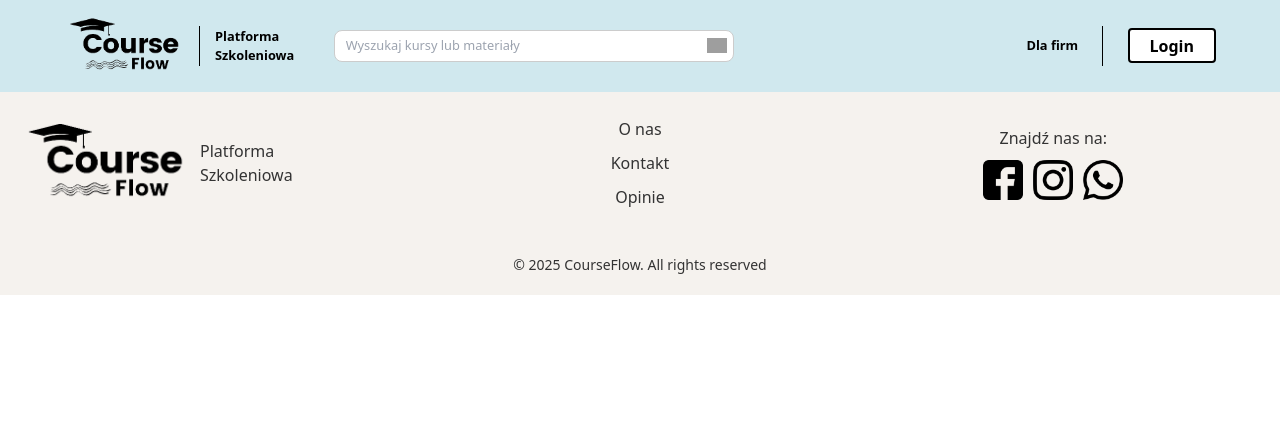
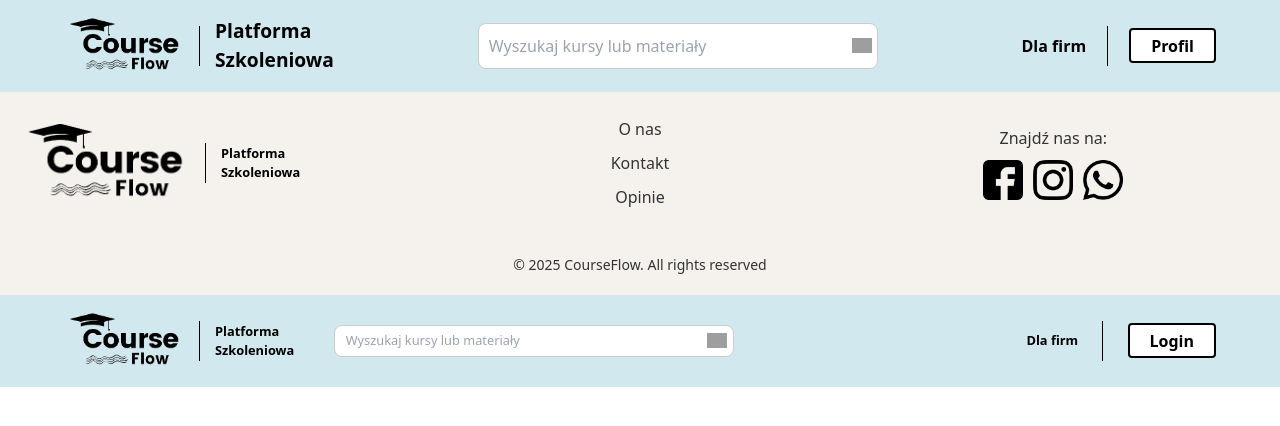
Before and after one commit to Lubiecie2/CourseFlow, a Nuxt app: page / in a window 1280 px wide. Shown: the top 426 px of the page. Built offline with nearby package versions, Linux system fonts and the light colour scheme; grey boxes are pictures that could not be loaded.

Commit message:
Dodanie do strony z logowaniem i rejestracja wysyłania zapytań do backendu

```diff
--- a/components/foter.vue
+++ b/components/foter.vue
@@ -7,7 +7,8 @@
             src="../public/images/Logo.png"
             alt="Logo"
           />
-          <a class="footer-brand">Platforma <br />Szkoleniowa</a>
+          <span class="break-line" />
+          <span class="platform-name">Platforma<br />Szkoleniowa</span>
         </div>
 
         <div class="footer-link">
@@ -74,6 +75,20 @@
   padding: 20px;
   width: 100%;
   box-sizing: border-box;
+}
+
+.break-line {
+  width: 1px;
+  height: 5vh;
+  background-color: black;
+  border: none;
+  margin: 0 5px;
+}
+
+.platform-name {
+  font-weight: bold;
+  font-size: 1vw;
+  margin-left: 10px;
 }
 
 .footer-block {
--- a/components/loggedUserNavbar.vue
+++ b/components/loggedUserNavbar.vue
@@ -1,44 +1,189 @@
 <template>
   <div>
     <div class="navbar">
-      <div class="nav-logo">
+      <div class="nav-left">
         <img
-          src=""
+          src="../public/images/Logo.png"
           alt="Logo"
+          class="logo"
         />
-        <a
-          >Platforma <br />
-          Szkoleniowa</a
-        >
+        <span class="break-line" />
+        <span class="platform-name">Platforma<br />Szkoleniowa</span>
       </div>
+
       <div class="nav-search">
-        <a>Search</a>
+        <input
+          type="text"
+          class="search-bar"
+          placeholder="Wyszukaj kursy lub materiały"
+        />
+        <button class="search-button">
+          <img
+            src="../public/images/loop.png"
+            alt="Szukaj"
+            class="search-icon"
+          />
+        </button>
       </div>
-      <div class="button-container">
-        <a>Dla firm</a>
-        <a>Profil</a>
+
+      <div class="nav-right">
+        <a href="#">Dla firm</a>
+        <hr class="break-line" />
+        <button class="login-button">Profil</button>
       </div>
+
+      <button
+        class="hamburger"
+        @click="toggleMenu"
+      >
+        &#9776;
+      </button>
+    </div>
+
+    <div
+      v-if="menuOpen"
+      class="mobile-menu"
+    >
+      <a href="#">Dla firm</a>
+      <button class="login-button">Profil</button>
     </div>
   </div>
 </template>
 
+<script>
+export default {
+  data() {
+    return {
+      menuOpen: false,
+    };
+  },
+  methods: {
+    toggleMenu() {
+      this.menuOpen = !this.menuOpen;
+    },
+  },
+};
+</script>
+
 <style scoped>
 .navbar {
-  height: 100px;
+  background-color: rgb(208, 232, 238);
   width: 100%;
-  background-color: aqua;
+  padding: 15px 5%;
   display: flex;
+  align-items: center;
   justify-content: space-between;
+  box-sizing: border-box;
+  flex-wrap: wrap;
+  position: relative;
 }
-.nav-logo {
+
+.nav-left {
   display: flex;
-  justify-content: center;
-  margin-left: 10vh;
+  align-items: center;
 }
+
+.logo {
+  width: 120px;
+  height: auto;
+  margin-right: 10px;
+}
+
+.break-line {
+  width: 1px;
+  height: 5vh;
+  background-color: black;
+  border: none;
+  margin: 0 5px;
+}
+
+.platform-name {
+  font-weight: bold;
+  font-size: 1.2rem;
+  margin-left: 10px;
+}
+
 .nav-search {
-  margin-right: 20%;
+  display: flex;
+  align-items: center;
+  flex: 1;
+  max-width: 400px;
+  background: white;
+  padding: 5px;
+  border-radius: 8px;
+  border: 1px solid #ccc;
 }
-.button-container {
-  margin-right: 20%;
+
+.search-bar {
+  border: none;
+  padding: 5px;
+  font-size: 1rem;
+  flex-grow: 1;
+}
+
+.search-button {
+  background: none;
+  border: none;
+  cursor: pointer;
+}
+
+.search-icon {
+  width: 20px;
+  height: auto;
+}
+
+.nav-right {
+  display: flex;
+  align-items: center;
+  gap: 1rem;
+}
+
+.nav-right a {
+  font-size: 1rem;
+  font-weight: bold;
+  color: black;
+}
+
+.login-button {
+  border: 2px solid black;
+  background-color: white;
+  border-radius: 4px;
+  padding: 0 20px;
+  height: 35px;
+  font-weight: bold;
+  transition: 0.3s;
+}
+
+.login-button:hover {
+  border-color: rgb(33, 131, 177);
+  color: rgb(33, 131, 177);
+  opacity: 0.6;
+}
+
+.hamburger {
+  display: none;
+  background: none;
+  border: none;
+  font-size: 2rem;
+  cursor: pointer;
+}
+
+.mobile-menu {
+  display: none;
+  flex-direction: column;
+  background: rgb(208, 232, 238);
+  padding: 10px;
+  position: absolute;
+  top: 60px;
+  right: 5%;
+  width: 200px;
+  box-shadow: 0 4px 6px rgba(0, 0, 0, 0.1);
+}
+
+.mobile-menu a,
+.mobile-menu button {
+  display: block;
+  margin: 10px 0;
+  text-align: center;
 }
 </style>
--- a/components/userNavbar.vue
+++ b/components/userNavbar.vue
@@ -112,6 +112,9 @@
   font-weight: bold;
   color: black;
 }
+.font-size {
+  font-size: 12px;
+}
 .login-button {
   border: 2px solid black;
   background-color: white;
--- a/pages/index.vue
+++ b/pages/index.vue
@@ -1,11 +1,14 @@
 <template>
   <div>
+    <loggedUserNavbar></loggedUserNavbar>
+    <foter />
     <UserNavbar></UserNavbar>
-    <foter></foter>
   </div>
 </template>
 
 <script>
+import UserNavbar from "~/components/userNavbar.vue";
+
 definePageMeta({
   layout: "login",
 });
--- a/pages/login.vue
+++ b/pages/login.vue
@@ -5,9 +5,26 @@ definePageMeta({
 
 const email = ref("");
 const password = ref("");
+const errorMessage = ref("");
 
-const onSubmit = () => {
-  console.log(email.value, password.value);
+const onSubmit = async () => {
+  try {
+    const response = await $fetch("/login", {
+      baseURL: "http://localhost:4000/api",
+      method: "POST",
+      body: {
+        email: email.value,
+        password: password.value,
+      },
+    });
+    errorMessage.value = "Użytkownik zalogowany poprawnie";
+  } catch (error: any) {
+    if (error.response?.status === 401) {
+      errorMessage.value = "Błędny email lub hasło";
+    } else {
+      errorMessage.value = "Błąd logowania";
+    }
+  }
 };
 </script>
 <template>
@@ -42,7 +59,7 @@ const onSubmit = () => {
           <p>Zaloguj się na swoje konto.</p>
         </div>
         <div class="login-input">
-          <form @submit.prevent="handleSubmit">
+          <form @submit.prevent="onSubmit">
             <div class="form-group">
               <label for="username">Email:</label>
               <input
@@ -75,6 +92,12 @@ const onSubmit = () => {
                 Zaloguj się
               </button>
             </div>
+            <p
+              v-if="errorMessage"
+              class="error-message"
+            >
+              {{ errorMessage }}
+            </p>
           </form>
         </div>
         <hr class="break-line" />
@@ -123,6 +146,7 @@ const onSubmit = () => {
 }
 .left-title img {
   margin-top: 5vh;
+  margin-left: 60px;
 }
 
 .right-section {
--- a/pages/register.vue
+++ b/pages/register.vue
@@ -8,7 +8,7 @@ const password = ref("");
 const confirmPassword = ref("");
 const passwordError = ref("");
 
-const onSubmit = () => {
+const onSubmit = async () => {
   passwordError.value = "";
 
   if (password.value !== confirmPassword.value) {
@@ -16,7 +16,15 @@ const onSubmit = () => {
     return;
   }
 
-  console.log(email.value, password.value);
+  await $fetch("/users", {
+    baseURL: "http://localhost:4000/api",
+    method: "POST",
+    body: {
+      email: email.value,
+      password: password.value,
+      username: "username",
+    },
+  });
 };
 </script>
 
```
